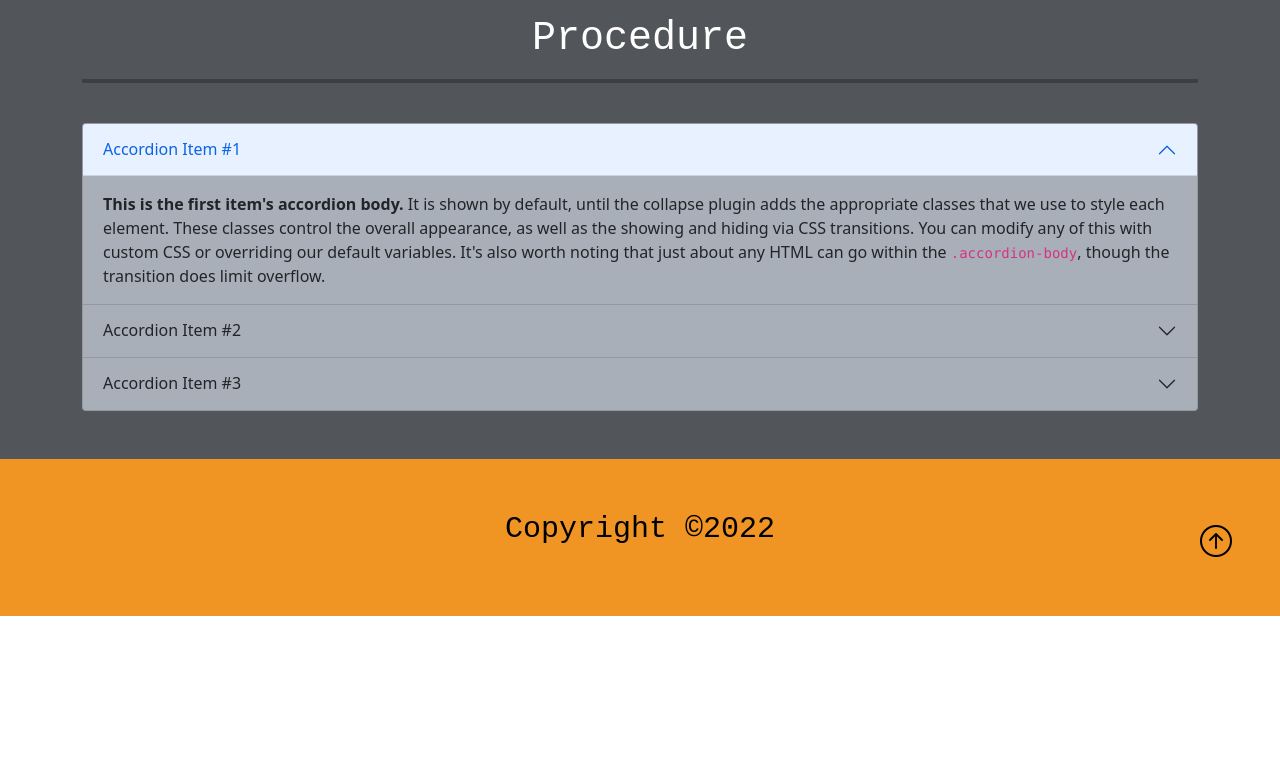
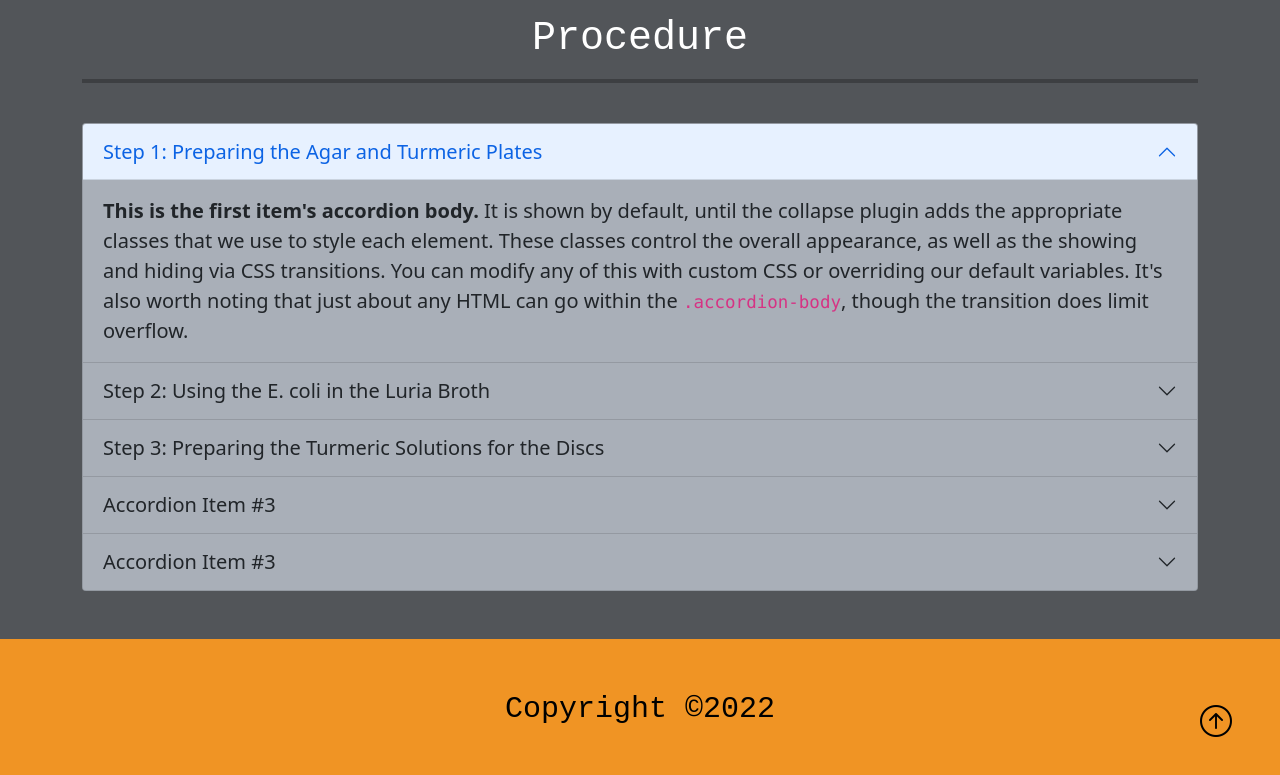
Before and after one commit to priyagokhale1/gokhaleSE2223, a plain HTML site: page procedure.html in a window 1280 px wide. Shown: the part 91-866 px from the top of the page. Before the commit the page ends 800 px from the top, so only its background shows below. Drawn offline with nearby package versions, Linux system fonts and the light colour scheme.

Commit message:
accordian cont

```diff
--- a/procedure.html
+++ b/procedure.html
@@ -54,7 +54,7 @@
         <div class="accordion-item">
           <h2 class="accordion-header" id="headingOne">
             <button class="accordion-button" type="button" data-bs-toggle="collapse" data-bs-target="#collapseOne" aria-expanded="true" aria-controls="collapseOne">
-              Accordion Item #1
+              Step 1: Preparing the Agar and Turmeric Plates
             </button>
           </h2>
           <div id="collapseOne" class="accordion-collapse collapse show" aria-labelledby="headingOne" data-bs-parent="#accordionExample">
@@ -66,7 +66,7 @@
         <div class="accordion-item">
           <h2 class="accordion-header" id="headingTwo">
             <button class="accordion-button collapsed" type="button" data-bs-toggle="collapse" data-bs-target="#collapseTwo" aria-expanded="false" aria-controls="collapseTwo">
-              Accordion Item #2
+              Step 2: Using the E. coli in the Luria Broth
             </button>
           </h2>
           <div id="collapseTwo" class="accordion-collapse collapse" aria-labelledby="headingTwo" data-bs-parent="#accordionExample">
@@ -78,7 +78,7 @@
         <div class="accordion-item">
           <h2 class="accordion-header" id="headingThree">
             <button class="accordion-button collapsed" type="button" data-bs-toggle="collapse" data-bs-target="#collapseThree" aria-expanded="false" aria-controls="collapseThree">
-              Accordion Item #3
+              Step 3: Preparing the Turmeric Solutions for the Discs
             </button>
           </h2>
           <div id="collapseThree" class="accordion-collapse collapse" aria-labelledby="headingThree" data-bs-parent="#accordionExample">
@@ -87,6 +87,30 @@
             </div>
           </div>
         </div>
+        <div class="accordion-item">
+            <h2 class="accordion-header" id="headingFour">
+              <button class="accordion-button collapsed" type="button" data-bs-toggle="collapse" data-bs-target="#collapseFour" aria-expanded="false" aria-controls="collapseFour">
+                Accordion Item #3
+              </button>
+            </h2>
+            <div id="collapseFour" class="accordion-collapse collapse" aria-labelledby="headingFour" data-bs-parent="#accordionExample">
+              <div class="accordion-body">
+                <strong>This is the third item's accordion body.</strong> It is hidden by default, until the collapse plugin adds the appropriate classes that we use to style each element. These classes control the overall appearance, as well as the showing and hiding via CSS transitions. You can modify any of this with custom CSS or overriding our default variables. It's also worth noting that just about any HTML can go within the <code>.accordion-body</code>, though the transition does limit overflow.
+              </div>
+            </div>
+          </div>
+          <div class="accordion-item">
+            <h2 class="accordion-header" id="headingThree">
+              <button class="accordion-button collapsed" type="button" data-bs-toggle="collapse" data-bs-target="#collapseThree" aria-expanded="false" aria-controls="collapseThree">
+                Accordion Item #3
+              </button>
+            </h2>
+            <div id="collapseThree" class="accordion-collapse collapse" aria-labelledby="headingThree" data-bs-parent="#accordionExample">
+              <div class="accordion-body">
+                <strong>This is the third item's accordion body.</strong> It is hidden by default, until the collapse plugin adds the appropriate classes that we use to style each element. These classes control the overall appearance, as well as the showing and hiding via CSS transitions. You can modify any of this with custom CSS or overriding our default variables. It's also worth noting that just about any HTML can go within the <code>.accordion-body</code>, though the transition does limit overflow.
+              </div>
+            </div>
+          </div>
       </div>
       <br>
       <br>
--- a/styles.css
+++ b/styles.css
@@ -120,8 +120,13 @@ img#ovPadLeft{
 
 .accordion-item, .accordian, .accordion-button {
     background-color: #a9afb8;
+    font-size: 20px;
 }
 
 .accordian {
     background-color: #a9afb8;
 }
+
+.accordion-body::selection {
+    background-color: black;
+}
```
